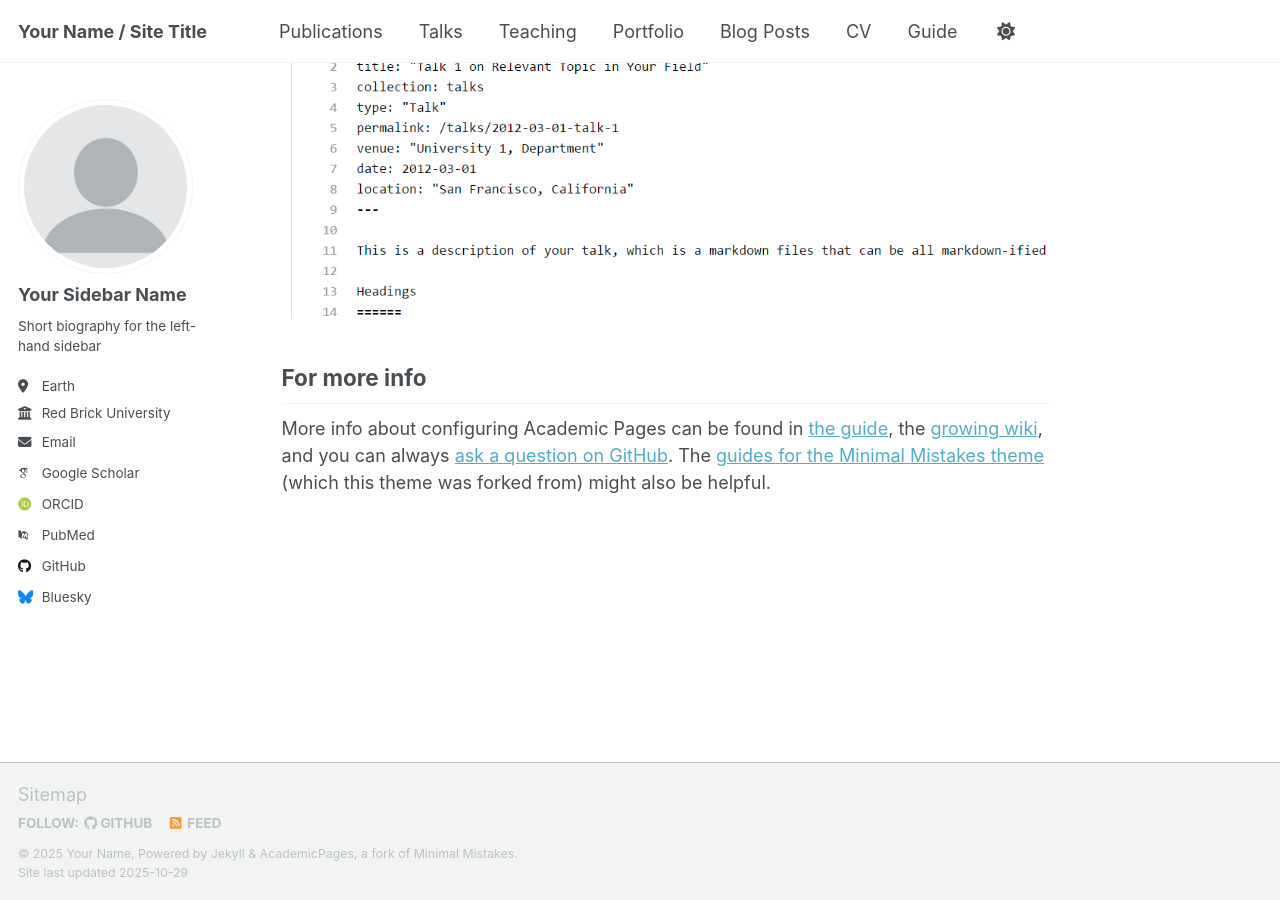
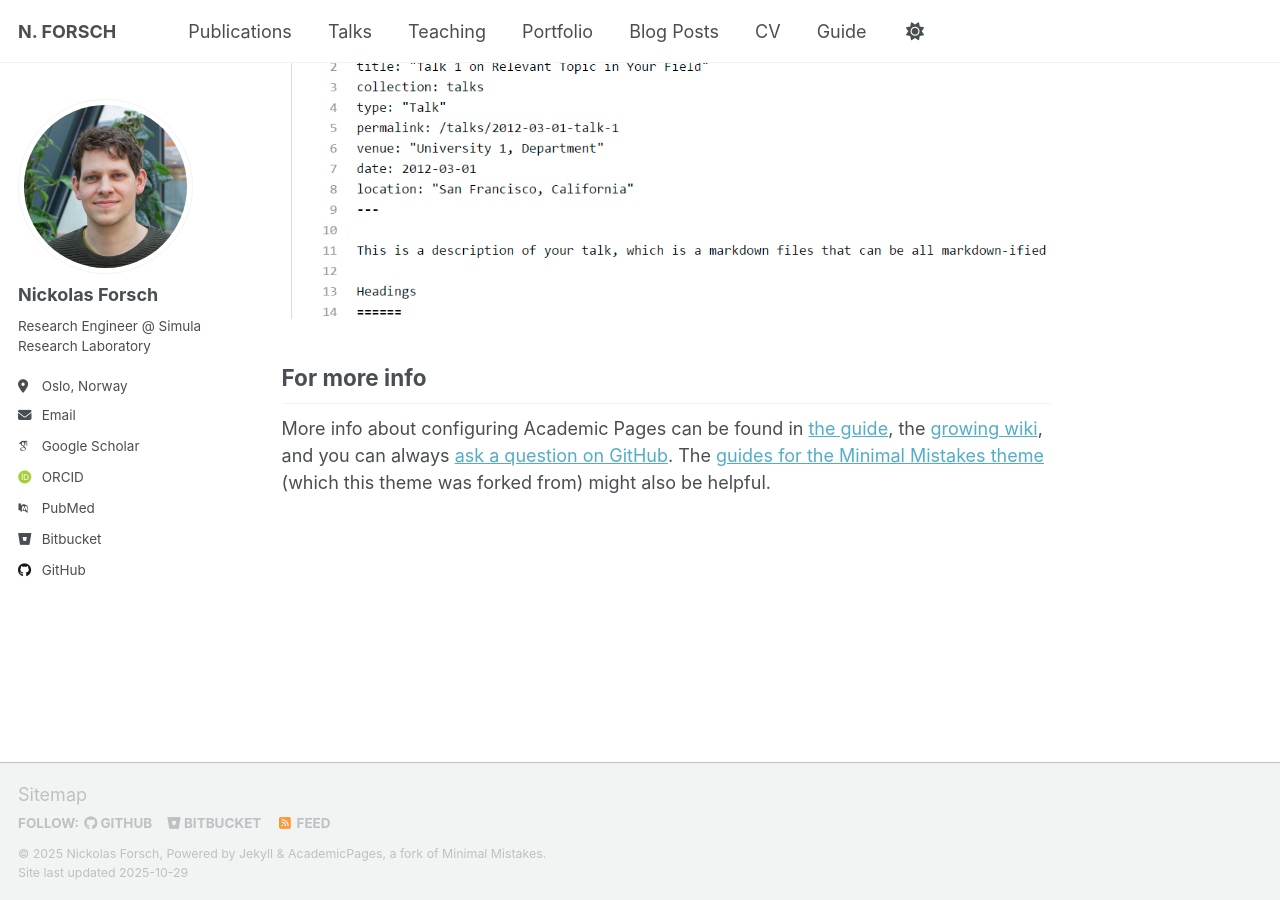
Before and after one commit to nforsch/nforsch.github.io, a Jekyll site: the page built from _pages/about.md, in a window 1280 px wide and 900 px high, scrolled down 2880 px. Built offline with Jekyll 4.4.1, drawn with Linux system fonts in a browser that asks for light colours; some web fonts are replaced; a script that is not in the unit is left out.

Commit message:
Update with my profiles

```diff
--- a/_config.yml
+++ b/_config.yml
@@ -9,52 +9,51 @@
 # Basic Site Settings
 locale                   : "en-US"
 site_theme               : "default" # Currently available options are "default", "air"
-title                    : "Your Name / Site Title"
+title                    : "N. FORSCH"
 title_separator          : "-"
-name                     : &name "Your Name"
-description              : &description "Your Name's academic portfolio"   # Update this with a general description of your site, this is the default if not overridden by a page
-url                      : https://academicpages.github.io # The base hostname & protocol for your site e.g. "https://[your GitHub username].github.io",
-                                                           # or if you already have some other page hosted on Github then use "https://[your GitHub username].github.io/[Your Repo Name]"
+name                     : &name "Nickolas Forsch"
+description              : &description "Nickolas Forsch's academic portfolio"   # Update this with a general description of your site, this is the default if not overridden by a page
+url                      : https://nforsch.github.io  # the base hostname & protocol for your site
 baseurl                  : "" # the subpath of your site, e.g. "/blog"
-repository               : "academicpages/academicpages.github.io"
+repository               : "nforsch/nforsch.github.io"
 
 # Site Author - The following control what appear as part of the author content on the side bar.
 #               If a field is blank the icon and link will not appear, otherwise it will be shown.
 #               Additional customization can be done by editing /_includes/author-profile.html
 author:
   # Biographic information
-  avatar           : "profile.png"
-  name             : "Your Sidebar Name"
+  avatar           : "profile.jpg"
+  name             : "Nickolas Forsch"
   pronouns         : # example: "she/her"
-  bio              : "Short biography for the left-hand sidebar"
-  location         : "Earth"
-  employer         : "Red Brick University"
+  bio              : "Research Engineer @ Simula Research Laboratory"
+  location         : "Oslo, Norway"
+  employer         :
   uri              : # URL
-  email            : "none@example.org"
+  email            : "nick@simula.no"
 
   # Academic websites
   academia         : # URL
   arxiv            : # URL - Update with the correct link to your profile
-  googlescholar    : "https://scholar.google.com/citations?user=PS_CX0AAAAAJ"
+  googlescholar    : "https://scholar.google.com/citations?user=kEriM0IAAAAJ&hl=en"
   inspire-hep      : # URL
   impactstory      : # URL
-  orcid            : "https://orcid.org/yourorcidurl"
+  orcid            : "https://orcid.org/0000-0001-6939-6208"
   semantic         : # URL
-  pubmed           : "https://www.ncbi.nlm.nih.gov/pubmed/?term=john+snow"
+  pubmed           : "https://www.ncbi.nlm.nih.gov/pubmed/?term=nickolas+forsch"
   researchgate     : # URL
   scopus           : # URL
 
   # Repositories and software development
-  bitbucket        : # Username - Update with your username on the site
+  bitbucket        : "nforsch"
   codepen          : # Username
   dribbble         : # Username
-  github           : "academicpages"
+  github           : "nforsch"
   kaggle           : # Username
   stackoverflow    : # User number or user number and name (i.e., use "1" or "1/jeff-atwood")
 
   # Social media
   artstation       : # Username
-  bluesky          : "bsky.app" # Replace this with you Bluesky username
+  bluesky          : # Replace this with you Bluesky username
   facebook         : # Username
   flickr           : # Username
   foursquare       : # Username
```
Also changed, not shown: README.md (+40 -38 lines), images/profile.jpg (added).
